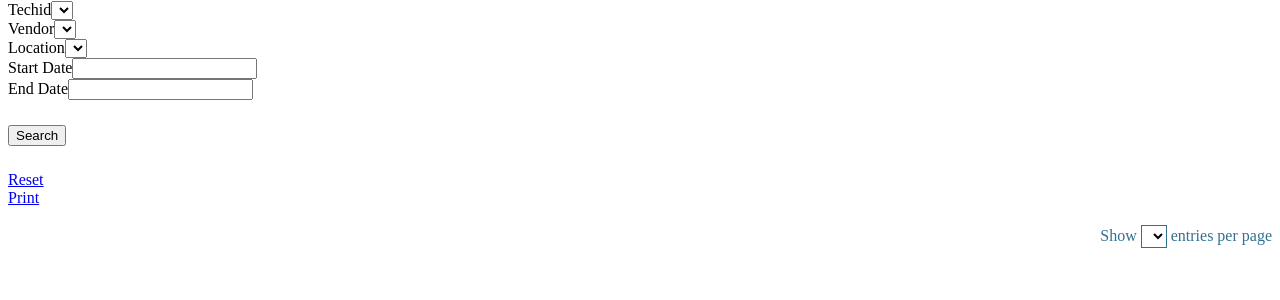
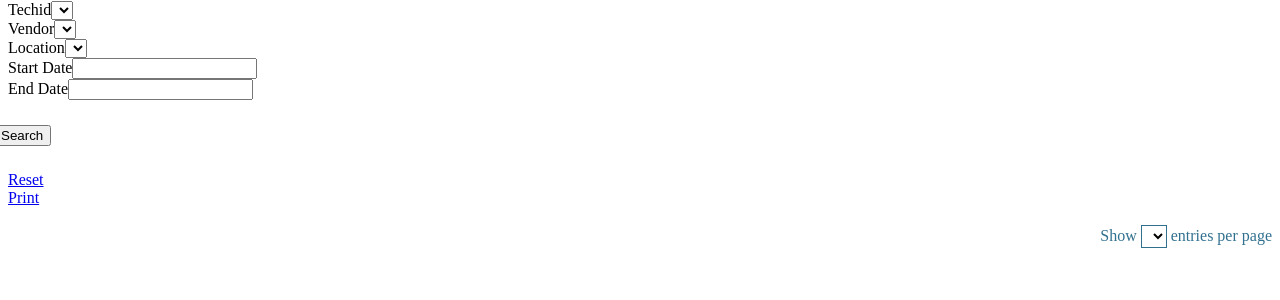
Before and after one commit to Gsubha/telstar, a Yii app: template backend/modules/admin/views/billing/tech_overview_index.php in a window 1280 px wide. Shown: the part 107-407 px from the top of the page. Run offline with PHP 8.4 and a stand-in for Yii, Linux system fonts and the light colour scheme; the template is opened without the code that fills it, so the values that code supplies are empty; form fields are guessed from the names that the template uses; some libraries are stand-ins or nearby versions.

Commit message:
#comment - Alignment changes of start date in tech overview report

```diff
--- a/backend/modules/admin/views/billing/tech_overview_search.php
+++ b/backend/modules/admin/views/billing/tech_overview_search.php
@@ -29,14 +29,14 @@ $billing_obj = new Billing();
             </div>
             <section class="content boxheight">
                 <div class="row">
-                    <div class="col-lg-3 col-md-3">
+                    <div class="col-lg-4 col-md-4">
                         <div class="form-group">
                             <?php
                             echo $form->field($model, 'techid')->dropDownList(ArrayHelper::map($billing_obj->techIds, 'techid', 'techid'), ['class' => 'form-control', 'prompt' => '--- All ---']);
                             ?>
                         </div>
                     </div>
-                    <div class="col-lg-3 col-md-3">
+                    <div class="col-lg-4 col-md-4">
                         <div class="form-group">
                             <?php
                             if (isset($_GET['BillingSearch']['vendor'])) {
@@ -46,7 +46,7 @@ $billing_obj = new Billing();
                             ?>
                         </div>
                     </div>
-                    <div class="col-lg-3 col-md-3">
+                    <div class="col-lg-4 col-md-4">
                         <div class="form-group">
                             <?php
                             if (isset($_GET['BillingSearch']['location'])) {
@@ -56,21 +56,21 @@ $billing_obj = new Billing();
                             ?>
                         </div>
                     </div>
-                    <div class="col-lg-3 col-md-3">
+                    <div class="col-lg-4 col-md-4">
                         <div class="form-group">
                             <?php echo $form->field($model, 'started_at')->textInput(['class' => 'form-control datepicker'])->label('<i class="fa fa-calendar"></i> Start Date'); ?>
                         </div>
                     </div>
-                    <div class="col-lg-3 col-md-3">
+                    <div class="col-lg-4 col-md-4">
                         <div class="form-group">
 
                             <?php echo $form->field($model, 'ended_at')->textInput(['class' => 'form-control datepicker'])->label('<i class="fa fa-calendar"></i> End Date'); ?>
                         </div>
                     </div>
-                    <div class="col-lg-3 col-md-3">
+                    <div class="col-lg-4 col-md-4">
                         <div class="form-group">
-                            <div class="col-lg-4 col-md-4 reset1" style="margin-top:25px;"><?= Html::submitButton('Search', ['class' => 'btn btn-primary ']) ?></div>
-                            <div class="col-lg-4 col-md-4 reset1" style="margin-top:25px;"><?= Html::a('Reset', ['tech-overview'], ['class' => 'btn btn-default']) ?></div>
+                            <div class="col-lg-3 col-md-3 reset1" style="margin-top:25px;margin-left: -15px;"><?= Html::submitButton('Search', ['class' => 'btn btn-primary ']) ?></div>
+                            <div class="col-lg-3 col-md-3 reset1" style="margin-top:25px;"><?= Html::a('Reset', ['tech-overview'], ['class' => 'btn btn-default']) ?></div>
                         </div>
                     </div>
 
```
